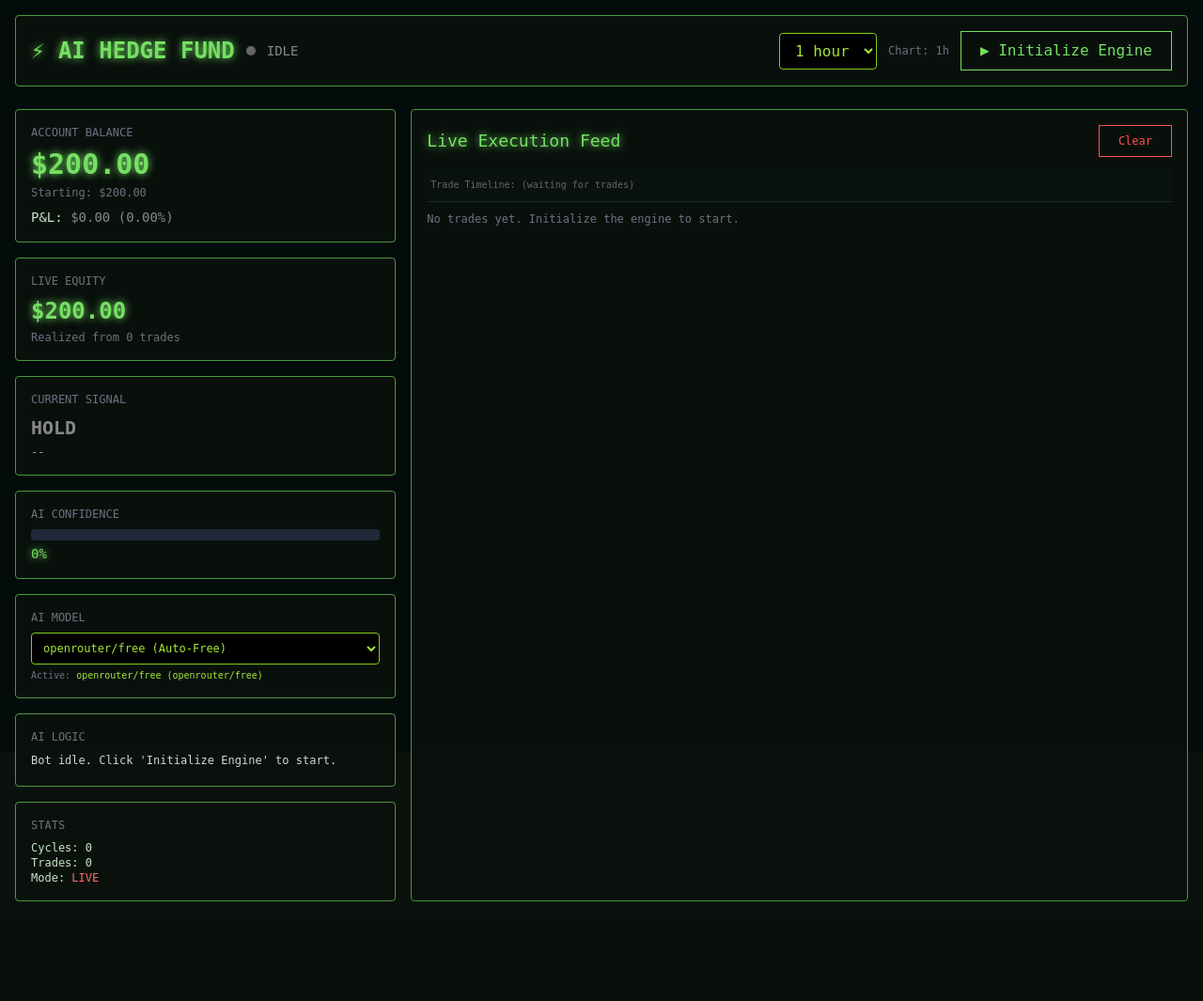
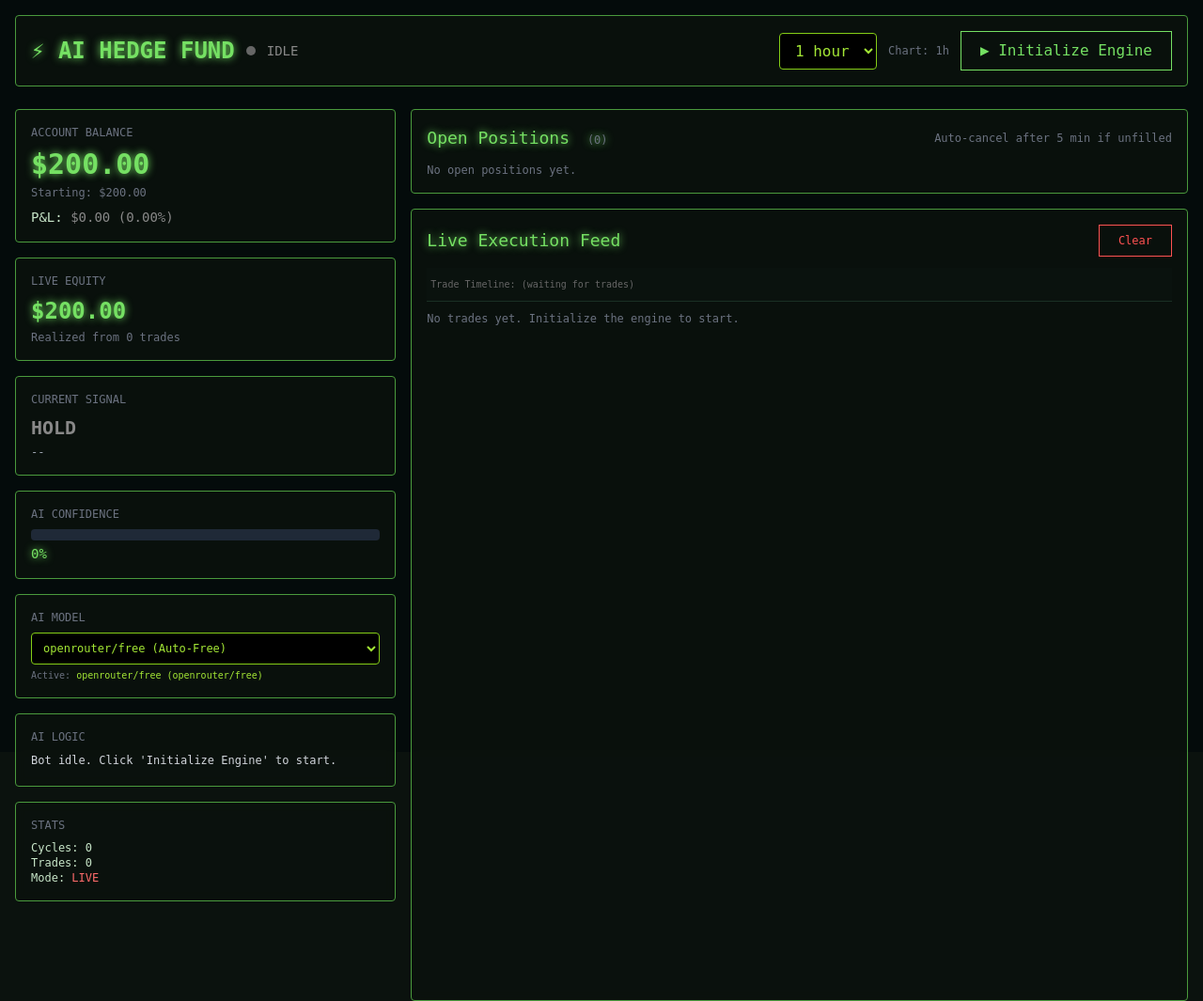
Before and after one commit to Dkpiec/AI-Hedgefund-bot, a FastAPI app: page / in a window 1280 px wide. Shown: the whole page at 94% size. Before the commit the page ends 959 px from the top, so only its background shows below. Run offline with FastAPI, Linux system fonts and the light colour scheme; some libraries are stand-ins or nearby versions.

Commit message:
ui: add Open Positions panel to dashboard
Renders the bot_state['open_orders'] list (served by /api/status) as
a live panel above the trade feed. Each card shows:
- Side (BUY=lime, SELL=red) with badge
- Symbol and timeframe
- Entry price, qty, SL, TP
- Age in mm:ss, color-coded (green <2min, yellow 2-4min, red >4min)
- Order ID

Panel auto-updates every 3s via the existing pollBackend() loop.
Empty state shows 'No open positions yet.'

```diff
--- a/src/dashboard/templates/index.html
+++ b/src/dashboard/templates/index.html
@@ -146,6 +146,17 @@
 
     <!-- Right: Execution Feed -->
     <div class="lg:col-span-2">
+      <div class="panel p-4 rounded mb-4" id="open-orders-panel">
+        <div class="flex items-center justify-between mb-3">
+          <h3 class="text-lg neon-text">Open Positions
+            <span id="open-orders-count" class="text-xs text-gray-500 ml-2">(0)</span>
+          </h3>
+          <span class="text-xs text-gray-500">Auto-cancel after 5 min if unfilled</span>
+        </div>
+        <div id="open-orders-list" class="space-y-2" style="max-height:300px;overflow-y:auto;">
+          <p class="text-xs text-gray-500" id="open-orders-empty">No open positions yet.</p>
+        </div>
+      </div>
       <div class="panel p-4 rounded h-full">
         <div class="flex items-center justify-between mb-3">
           <h3 class="text-lg neon-text">Live Execution Feed</h3>
@@ -250,6 +261,52 @@
       document.getElementById('cycles').textContent = state.cycles_completed || 0;
       document.getElementById('mode-label').textContent = state.paper_mode ? 'PAPER (no real orders)' : 'LIVE';
       document.getElementById('mode-label').style.color = state.paper_mode ? '#FFD700' : '#FF6B6B';
+
+      // Render Open Positions panel
+      const openOrders = state.open_orders || [];
+      const openCountEl = document.getElementById('open-orders-count');
+      const openListEl = document.getElementById('open-orders-list');
+      const openEmptyEl = document.getElementById('open-orders-empty');
+      if (openCountEl) openCountEl.textContent = '(' + openOrders.length + ')';
+      if (openListEl) {
+        if (openOrders.length === 0) {
+          openListEl.innerHTML = '<p class="text-xs text-gray-500">No open positions yet.</p>';
+        } else {
+          openListEl.innerHTML = openOrders.map((o) => {
+            const side = o.side || '';
+            const sideColor = side === 'BUY' ? '#75E063' : side === 'SELL' ? '#FF6B6B' : '#888';
+            const sideBg = side === 'BUY' ? 'rgba(117,224,99,0.10)' : 'rgba(255,107,107,0.10)';
+            const ageSec = Math.round(o.age_seconds || 0);
+            const ageMin = Math.floor(ageSec / 60);
+            const ageRem = ageSec % 60;
+            const ageStr = ageMin > 0 ? ageMin + 'm ' + ageRem + 's' : ageSec + 's';
+            const ageColor = ageSec > 240 ? '#FF6B6B' : ageSec > 120 ? '#FFD700' : '#75E063';
+            const tf = o.timeframe ? ' <span style="color:#888;font-size:9px;">[' + o.timeframe + ']</span>' : '';
+            const price = (o.price || 0).toFixed(6);
+            const qty = (o.qty || 0).toFixed(6);
+            const sl = (o.sl || 0).toFixed(6);
+            const tp = (o.tp || 0).toFixed(6);
+            const orderId = o.order_id || 'n/a';
+            return '<div style="background:' + sideBg + ';border:1px solid ' + sideColor + ';border-radius:6px;padding:8px 10px;font-size:11px;display:flex;align-items:center;justify-content:space-between;gap:8px;">' +
+              '<div style="flex:1;">' +
+                '<div style="display:flex;align-items:center;gap:6px;margin-bottom:4px;">' +
+                  '<span style="background:' + sideColor + ';color:#0B120E;padding:2px 6px;border-radius:3px;font-weight:bold;font-size:10px;">' + side + '</span>' +
+                  '<span style="color:#fff;font-weight:bold;">' + (o.symbol || '?') + '</span>' +
+                  tf +
+                  '<span style="color:#888;margin-left:6px;">qty: ' + qty + '</span>' +
+                '</div>' +
+                '<div style="color:#888;font-size:10px;">' +
+                  'entry: ' + price + ' · sl: ' + sl + ' · tp: ' + tp +
+                '</div>' +
+              '</div>' +
+              '<div style="text-align:right;">' +
+                '<div style="color:' + ageColor + ';font-weight:bold;">' + ageStr + '</div>' +
+                '<div style="color:#666;font-size:9px;">' + orderId + '</div>' +
+              '</div>' +
+            '</div>';
+          }).join('');
+        }
+      }
       if (state.current_model) {
         document.getElementById('active-model-name').textContent = state.resolved_model ? `${state.current_model} (${state.resolved_model})` : state.current_model;
       }
```
